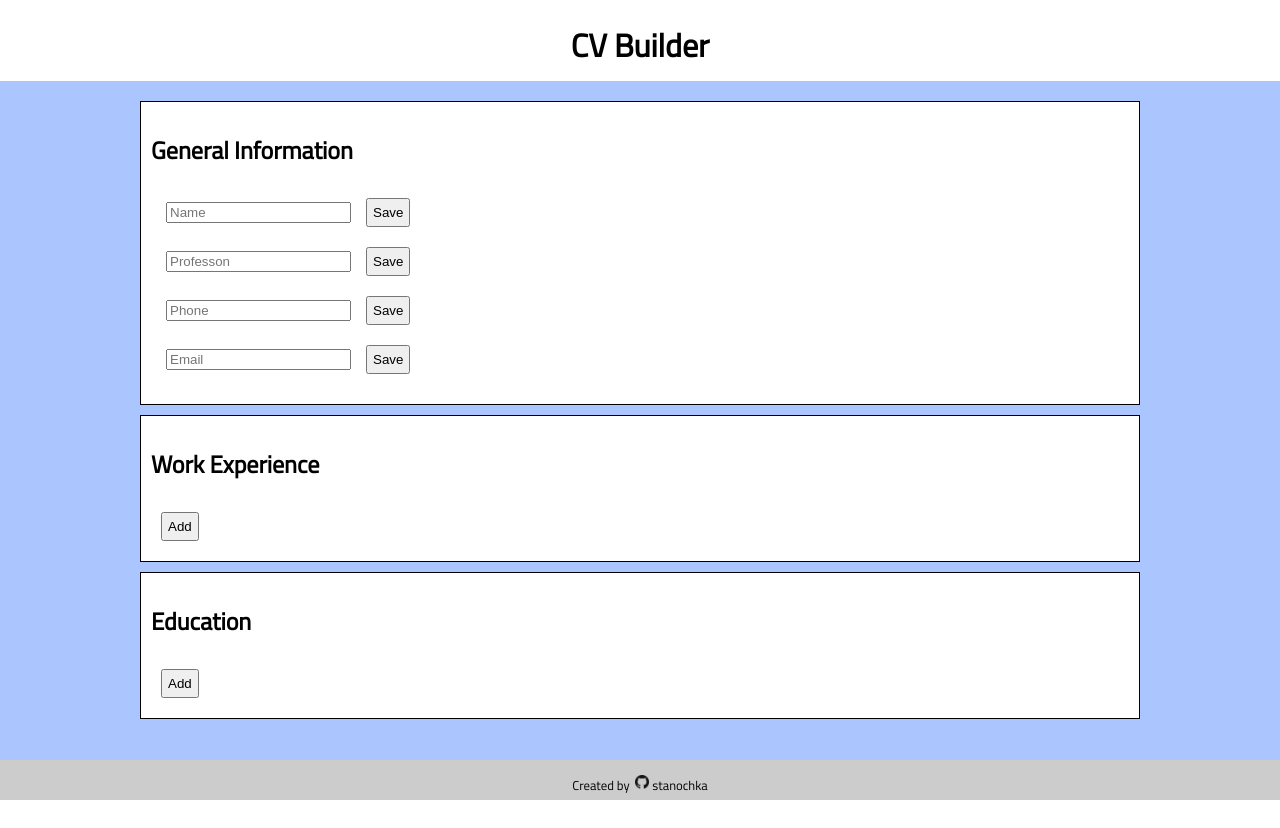
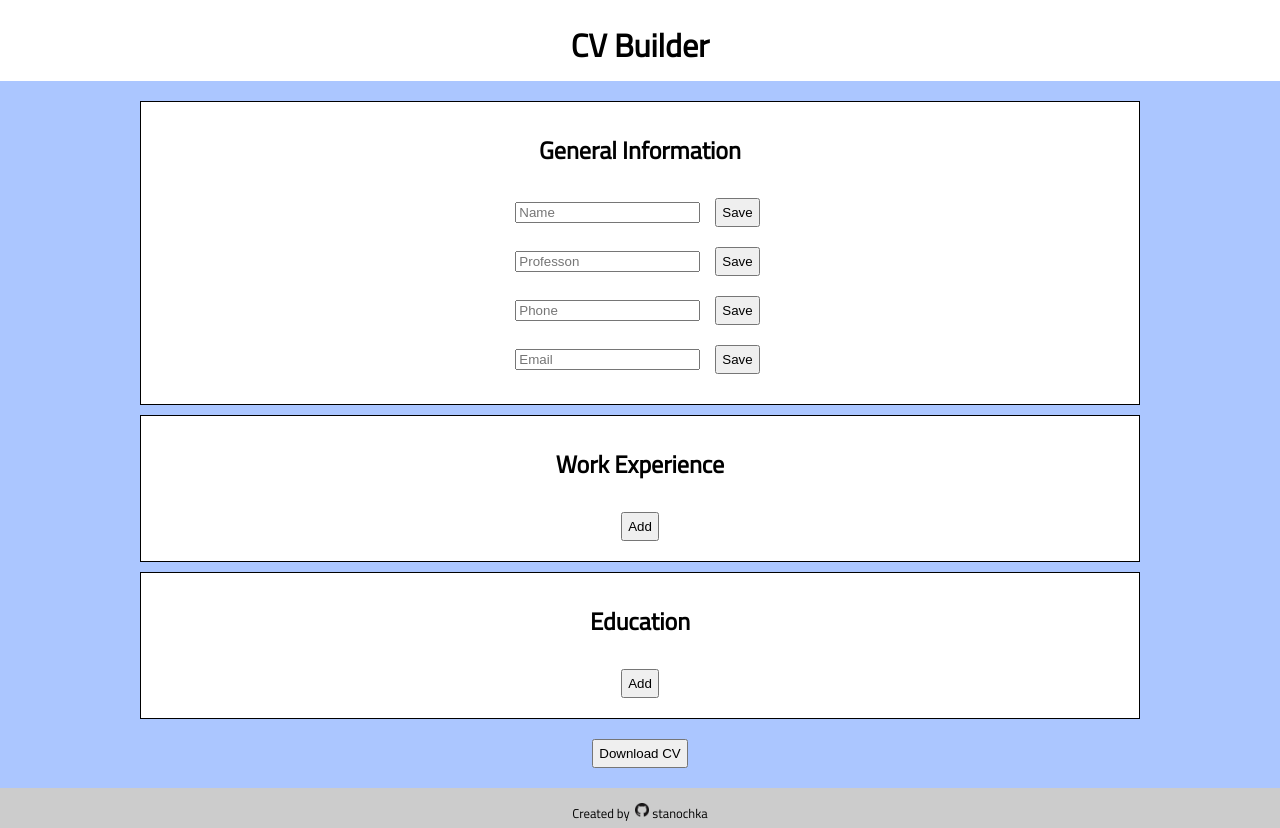
Before and after one commit to stanochka/cv-project, a React (Create React App) app: page / in a window 1280 px wide. Before the commit the page ends 800 px from the top, so only its background shows below. Built offline with nearby package versions, Linux system fonts and the light colour scheme.

Commit message:
Send from Work, Education to Main

```diff
--- a/package.json
+++ b/package.json
@@ -6,9 +6,10 @@
     "@testing-library/jest-dom": "^5.11.4",
     "@testing-library/react": "^11.1.0",
     "@testing-library/user-event": "^12.1.10",
+    "jspdf": "^2.3.1",
     "react": "^17.0.2",
     "react-dom": "^17.0.2",
-    "react-scripts": "4.0.3",
+    "react-scripts": "^4.0.3",
     "uuid": "^8.3.2",
     "web-vitals": "^1.0.1"
   },
--- a/src/components/Education.js
+++ b/src/components/Education.js
@@ -17,16 +17,16 @@ class Education extends React.Component {
 
   handleSubmit = (e) => {
     e.preventDefault();
-    this.setState({educations: this.state.educations.concat(
-                               {id: uuidv4(),
-                                school: this.state.school,
-                                startYear: this.state.startYear,
-                                finishYear: this.state.finishYear,})
-                  });
+    const newEd = {id: uuidv4(),
+                   school: this.state.school,
+                   startYear: this.state.startYear,
+                   finishYear: this.state.finishYear  || 'present'}
+    this.setState({educations: [...this.state.educations, newEd] });
     this.setState({school: '',
                   startYear: '',
                   finishYear: '',
                   editing: false,});
+    this.props.parentCallback([...this.state.educations, newEd]);
   }
 
   handleEdit = key => {
--- a/src/components/Main.js
+++ b/src/components/Main.js
@@ -2,6 +2,7 @@ import React from 'react';
 import General from './General';
 import Education from './Education';
 import Work from './Work';
+import { jsPDF } from "jspdf";
 
 class Main extends React.Component {
   constructor(props) {
@@ -11,11 +12,31 @@ class Main extends React.Component {
       profession: '',
       phone: '',
       email: '',
+      works: null,
+      educations: null,
     }
   }
 
   handleChange = (value, name) => {
     this.setState({ [name] : value });
+  }
+
+  getWorks = (childData) =>{
+    this.setState({works: childData})
+  }
+
+  getEducations = (childData) =>{
+    this.setState({educations: childData})
+  }
+
+  generatePDF = () => {
+    const data = `${this.state.name}
+                  ${this.state.profession}
+                  ${this.state.phone}
+                  ${this.state.email}`
+    const doc = new jsPDF();
+    doc.text(data, 10, 10);
+    doc.save(`CV_${this.state.name.replace(/\s/g, '_')}.pdf`);
   }
 
   render() {
@@ -25,8 +46,9 @@ class Main extends React.Component {
                        phone={this.state.phone}
                        email={this.state.email}
                        handleChange={this.handleChange}/>
-              <Work />
-              <Education />
+              <Work parentCallback={this.getWorks}/>
+              <Education parentCallback={this.getEducations} />
+              <button onClick={this.generatePDF}>Download CV</button>
             </div>)
   }
 
--- a/src/components/Work.js
+++ b/src/components/Work.js
@@ -23,7 +23,7 @@ class Work extends React.Component {
       workplace: this.state.workplace,
       position: this.state.position,
       startYear: this.state.startYear,
-      finishYear: this.state.finishYear,
+      finishYear: this.state.finishYear || 'present',
     };
     this.setState({ works: [...this.state.works, newWork],
                     workplace: '',
@@ -32,6 +32,7 @@ class Work extends React.Component {
                     finishYear: '',
                     editing: false,
                   });
+    this.props.parentCallback([...this.state.works, newWork]);
   }
 
   handleEdit = key => {
--- a/src/index.css
+++ b/src/index.css
@@ -67,6 +67,7 @@ button {
 
 .Main {
   background-color: rgb(171, 198, 255);
+  text-align: center;
 }
 
 input {
```
Also changed, not shown: 2 other files (tests, documents, lock files or other folders).
